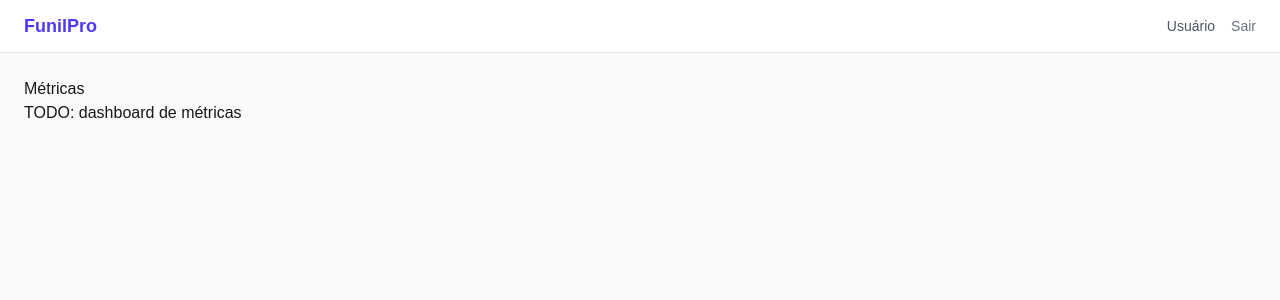
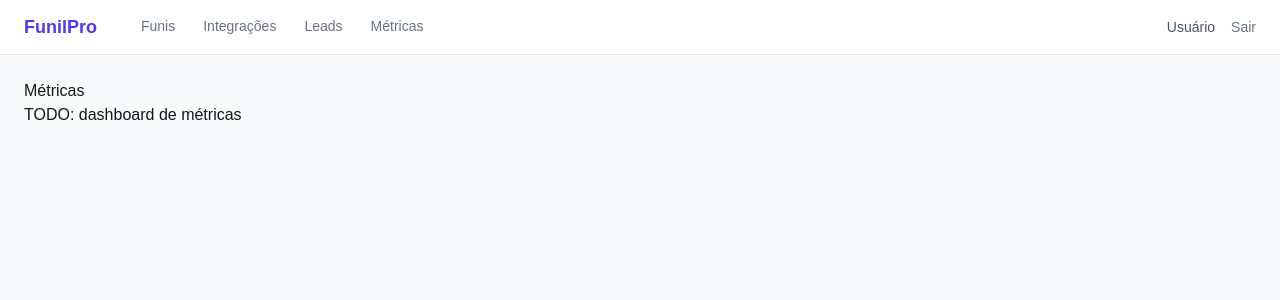
Before and after one commit to luisverbo/funil-pro, a Next.js app: page /metrics in a window 1280 px wide. Shown: the top 300 px of the page. Built offline with nearby package versions, Linux system fonts and the light colour scheme; no server answers.

Commit message:
feat: menu de navegação no header do dashboard

```diff
--- a/src/app/(dashboard)/layout.tsx
+++ b/src/app/(dashboard)/layout.tsx
@@ -1,5 +1,13 @@
+import Link from 'next/link'
 import { createClient } from '@/lib/supabase/server'
 import { logout } from '@/app/actions/auth'
+
+const NAV = [
+  { href: '/funnels',      label: 'Funis' },
+  { href: '/integrations', label: 'Integrações' },
+  { href: '/leads',        label: 'Leads' },
+  { href: '/metrics',      label: 'Métricas' },
+]
 
 export default async function DashboardLayout({ children }: { children: React.ReactNode }) {
   const supabase = await createClient()
@@ -9,8 +17,21 @@ export default async function DashboardLayout({ children }: { children: React.Re
 
   return (
     <div className="min-h-screen flex flex-col bg-gray-50">
-      <header className="bg-white border-b border-gray-200 px-6 py-3 flex items-center justify-between">
-        <span className="font-bold text-indigo-600 text-lg">FunilPro</span>
+      <header className="bg-white border-b border-gray-200 px-6 py-0 flex items-center justify-between">
+        <div className="flex items-center gap-8">
+          <span className="font-bold text-indigo-600 text-lg py-3">FunilPro</span>
+          <nav className="flex items-center gap-1">
+            {NAV.map((item) => (
+              <Link
+                key={item.href}
+                href={item.href}
+                className="px-3 py-4 text-sm text-gray-500 hover:text-gray-900 border-b-2 border-transparent hover:border-indigo-500 transition-all"
+              >
+                {item.label}
+              </Link>
+            ))}
+          </nav>
+        </div>
         <div className="flex items-center gap-4">
           <span className="text-sm text-gray-600">{displayName}</span>
           <form action={logout}>
```
